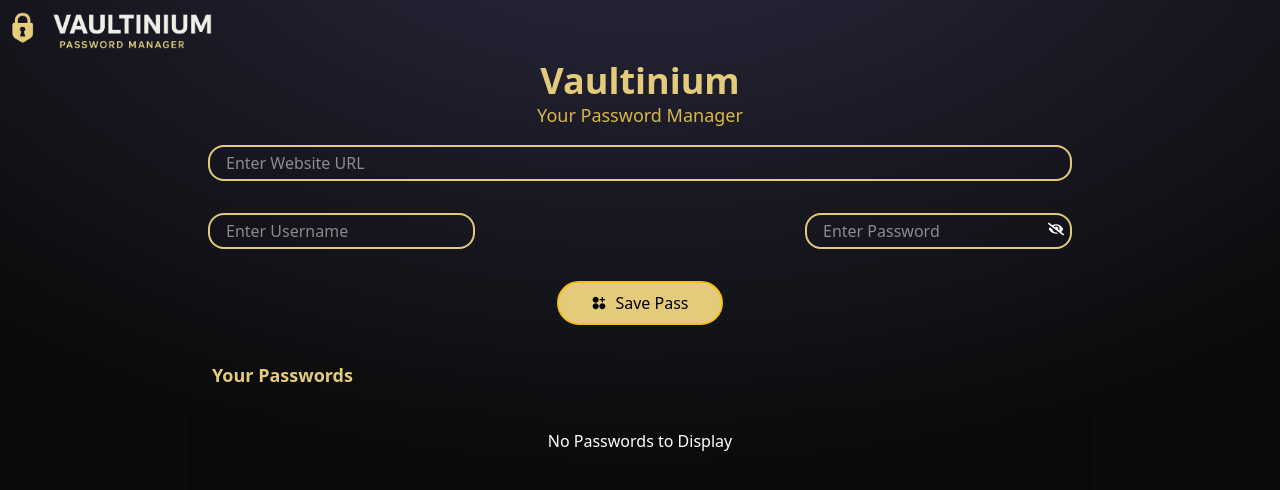
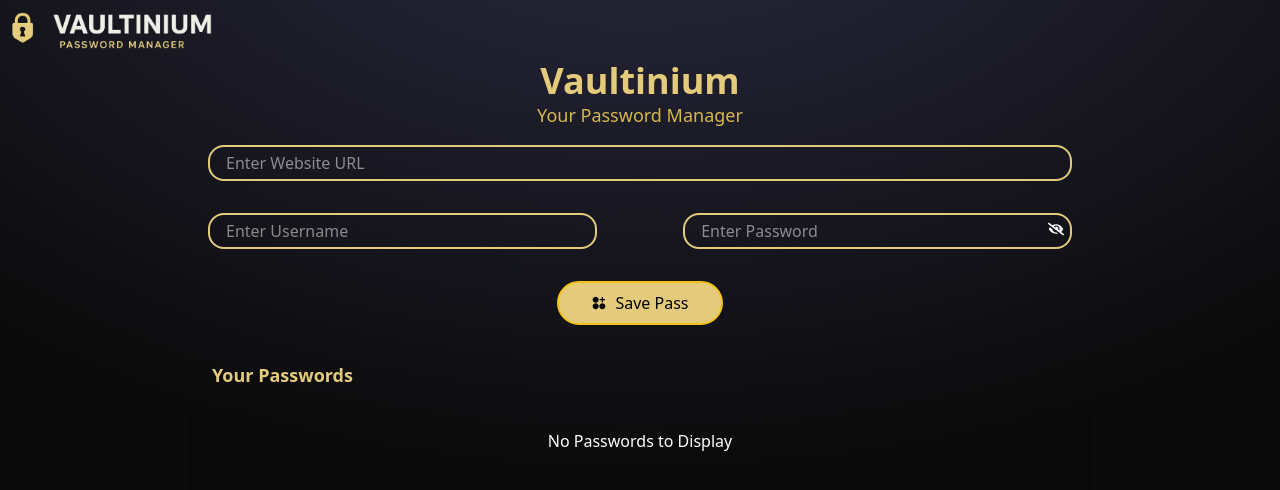
Before and after one commit to g-hitesh/Vaultinium, a React (Vite) app: page / in a window 1280 px wide. Shown: the top 490 px of the page. Built offline with nearby package versions, Linux system fonts and the light colour scheme.

Commit message:
Some css fixes

```diff
--- a/src/components/Manager.jsx
+++ b/src/components/Manager.jsx
@@ -64,9 +64,9 @@ const Manager = () => {
                 <p className='text-[#d8b74a] text-lg text-center'>Your Password Manager</p>
                 <div className='text-white flex flex-col p-4 gap-8 items-center'>
                     <input value={form.site} onChange={handleChange} placeholder='Enter Website URL' className=' border-2 w-full border-[#e4cb7b] rounded-2xl px-4 py-1' type="text" name='site' />
-                    <div className="flex w-full flex-col md:flex-row justify-between gap-8">
-                        <input value={form.username} onChange={handleChange} placeholder='Enter Username' className=' border-2 border-[#e4cb7b] rounded-2xl px-4 py-1' type="text" name='username' />
-                        <div className="relative ">
+                    <div className="flex w-full flex-col md:flex-row justify-between gap-4">
+                        <input value={form.username} onChange={handleChange} placeholder='Enter Username' className='w-[45%] border-2 border-[#e4cb7b] rounded-2xl px-4 py-1' type="text" name='username' />
+                        <div className="relative w-[45%]">
                             <input value={form.password} onChange={handleChange} placeholder='Enter Password' className=' border-2 border-[#e4cb7b] rounded-2xl px-4 py-1 w-full' type={passType} name='password' />
                             <span onClick={showPass} className="absolute right-2 top-2 cursor-pointer">{showPassword ? <FaEye /> : <FaEyeSlash />}</span>
                         </div>
```
